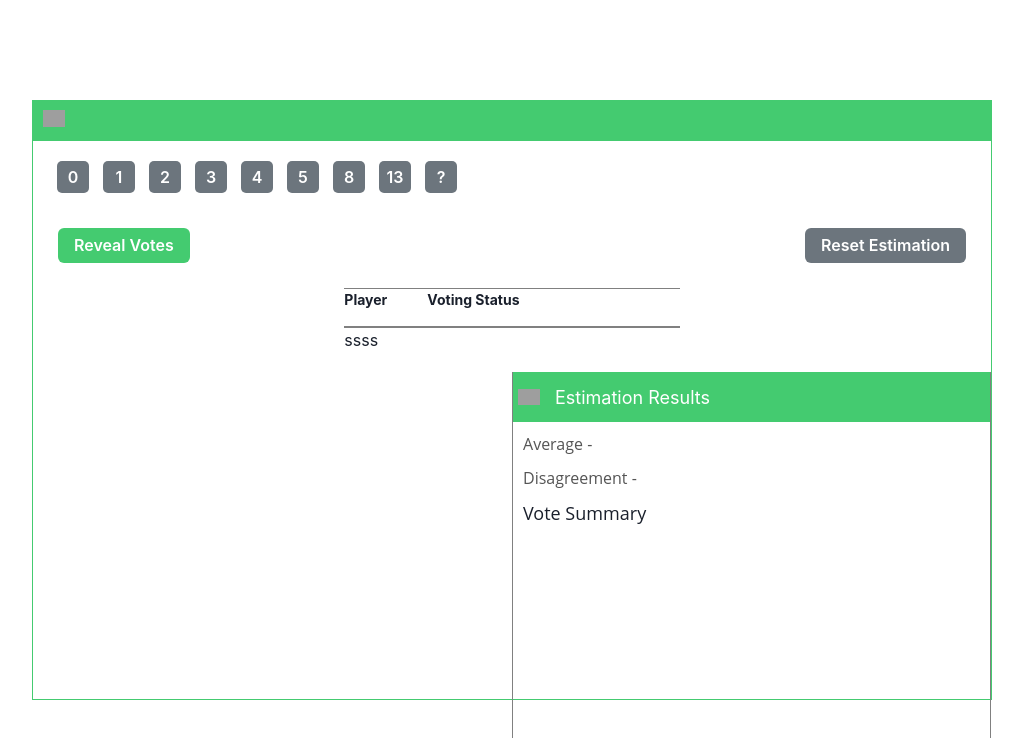
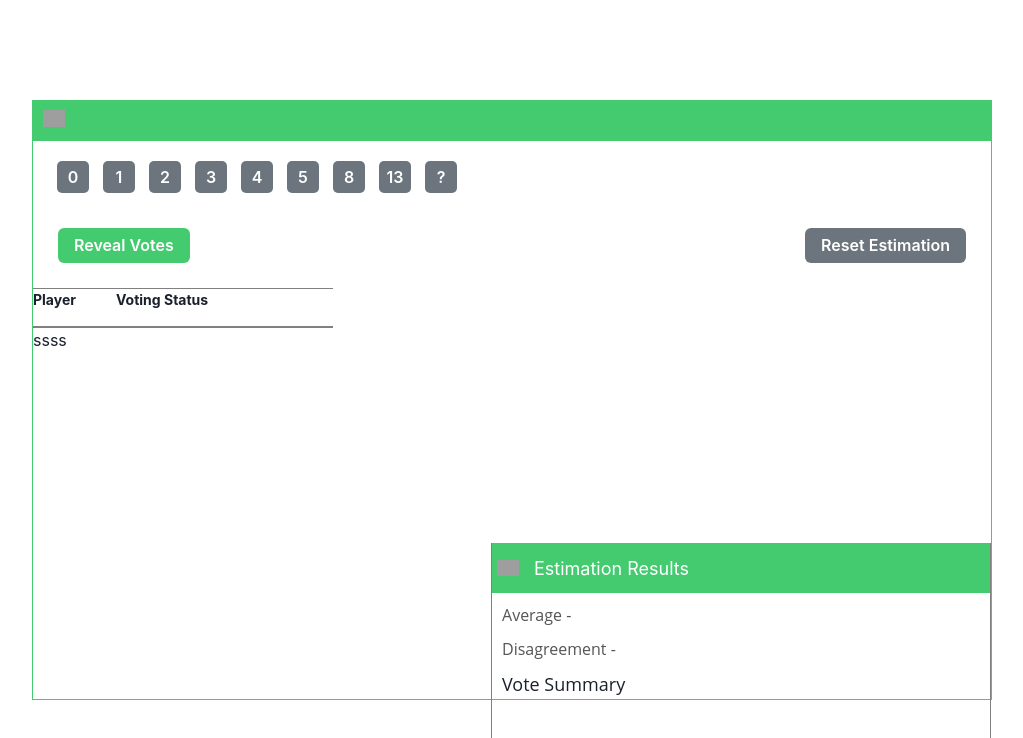
Before and after one commit to muratcan23/clone-Story-Estimate, a React (Create React App) app: page / in a window 1280 px wide. Shown: the top 738 px of the page, without its empty margins (128-1151 px from the left). Built offline with nearby package versions, Linux system fonts and the light colour scheme; grey boxes are pictures that could not be loaded.

Commit message:
give h and w

```diff
--- a/src/Components/Estimation.tsx
+++ b/src/Components/Estimation.tsx
@@ -8,10 +8,10 @@ const Estimation = () => {
       borderBottom="1px solid gray"
       borderRight="1px solid gray"
       transition="1"
-      w="50%"
-      h="100%"
+      w="500px"
+      h="275px"
       ml="auto"
-      mt="20px"
+      mb="auto"
       flexDir="column"
     >
       <Flex h="50px" w="100%" bg="#44cb70" alignItems="center">
--- a/src/Components/Votes.tsx
+++ b/src/Components/Votes.tsx
@@ -1,4 +1,4 @@
-import { Center, Flex, Text } from "@chakra-ui/react";
+import { Flex, Text } from "@chakra-ui/react";
 
 type VoteEntry = {
   username: string;
@@ -11,8 +11,9 @@ interface VotesProps {
 
 const Votes: React.FC<VotesProps> = ({ voteEntries }) => {
   return (
-    <Center>
-      <Flex w="35%" h="100%" flexDir="column">
+    <>
+      {" "}
+      <Flex w="300px" h="275px" flexDir="column" mr="auto">
         {/* Left side */}
         <Flex
           borderTop="0.5px solid gray"
@@ -93,7 +94,7 @@ const Votes: React.FC<VotesProps> = ({ voteEntries }) => {
             </Text>
           </Flex>
         </Flex> */}
-    </Center>
+    </>
   );
 };
 
```
